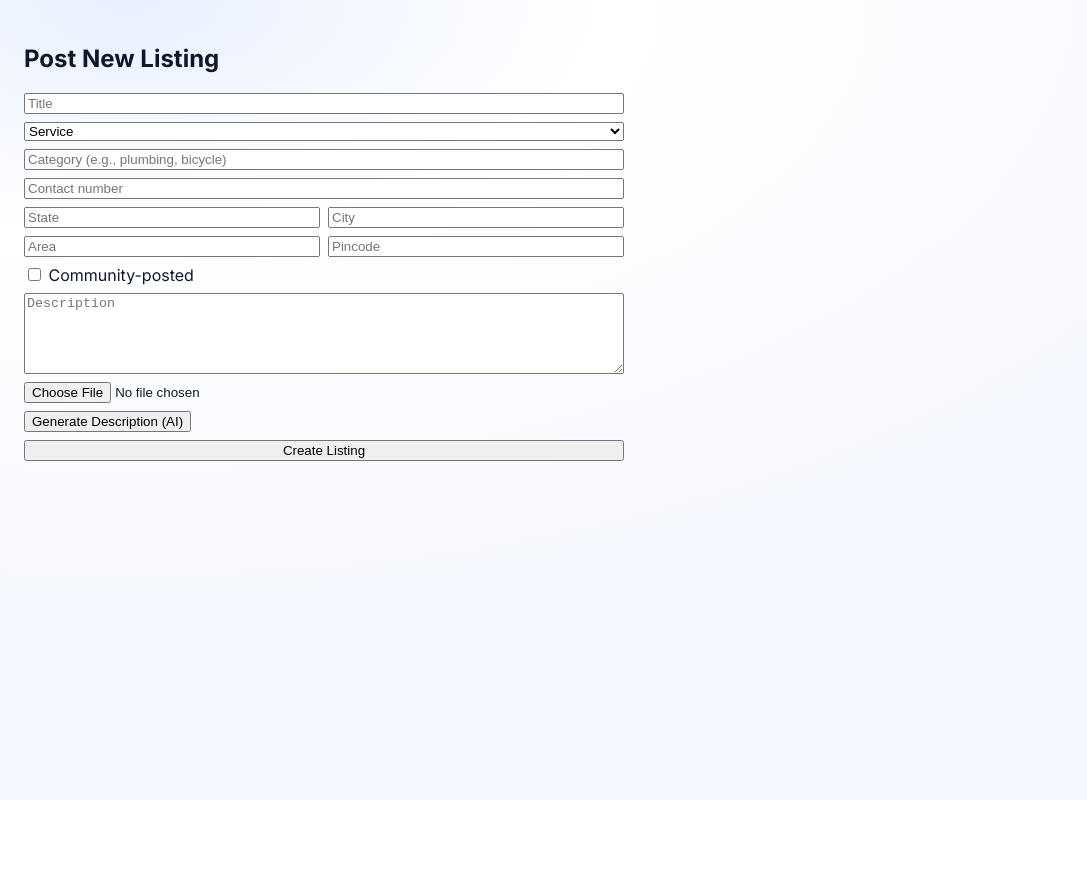
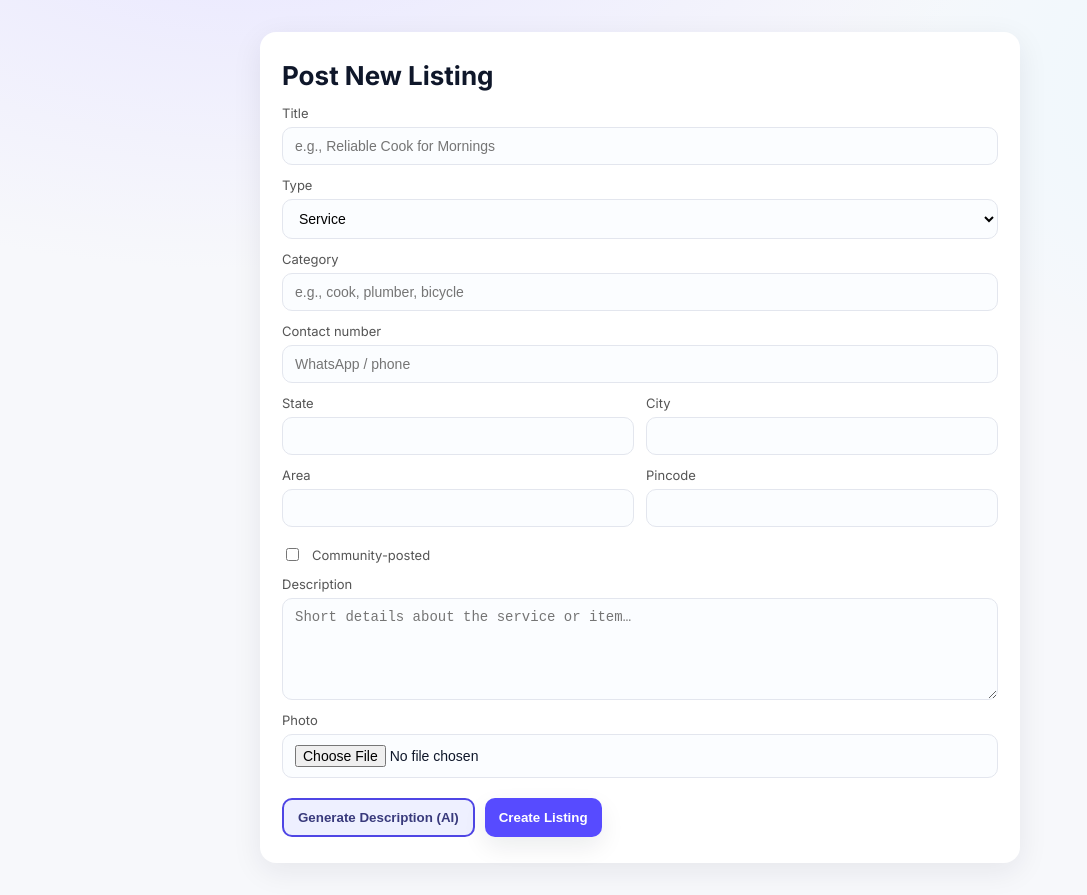
Before and after one commit to Rakesh4440/fixify-plus, a React (Vite) app in the folder frontend/: page /post in a window 1280 px wide. Shown: the whole page, without its empty margins (0-1087 px from the left). Before the commit the page ends 800 px from the top, so only its background shows below. Built offline with nearby package versions, Linux system fonts and the light colour scheme; no server answers.

Commit message:
ui(post): modern card UI, photo preview, keep AI optional

```diff
--- a/frontend/src/pages/PostListing.jsx
+++ b/frontend/src/pages/PostListing.jsx
@@ -1,43 +1,78 @@
 import { useState } from 'react';
-import { api } from '../services/api.js';
 import { generateDescription, hasAI } from '../services/ai.js';
-import Loader from '../components/Loader.jsx';
 
 export default function PostListing() {
   const [form, setForm] = useState({
-    title: '', description: '', category: '', contactNumber: '',
-    isCommunityPosted: false, type: 'service',
-    state: '', city: '', area: '', pincode: '',
+    title: '',
+    type: 'service',
+    category: '',
+    contactNumber: '',
+    state: '',
+    city: '',
+    area: '',
+    pincode: '',
+    isCommunityPosted: false,
+    description: ''
   });
   const [photo, setPhoto] = useState(null);
+  const [preview, setPreview] = useState('');
+  const [submitting, setSubmitting] = useState(false);
+  const [msg, setMsg] = useState('');
   const [loadingAI, setLoadingAI] = useState(false);
+
   const token = localStorage.getItem('token');
+  const API = import.meta.env.VITE_API_URL;
 
-  function update(k, v) { setForm((p) => ({ ...p, [k]: v })); }
+  function update(k, v) {
+    setForm((p) => ({ ...p, [k]: v }));
+  }
+
+  function onPickPhoto(e) {
+    const file = e.target.files?.[0];
+    setPhoto(file || null);
+    setPreview(file ? URL.createObjectURL(file) : '');
+  }
 
   async function onSubmit(e) {
     e.preventDefault();
+    setMsg('');
+    if (!form.title || !form.category || !form.contactNumber || !form.type) {
+      setMsg('Please fill Title, Category, Contact, and Type.');
+      return;
+    }
     try {
+      setSubmitting(true);
       const fd = new FormData();
       Object.entries(form).forEach(([k, v]) => fd.append(k, v));
       if (photo) fd.append('photo', photo);
-      const res = await fetch(`${import.meta.env.VITE_API_URL}/listings`, {
+
+      const res = await fetch(`${API}/listings`, {
         method: 'POST',
         headers: token ? { Authorization: `Bearer ${token}` } : undefined,
         body: fd
       });
-      if (!res.ok) throw new Error((await res.json()).message || 'API error');
-      const created = await res.json();
-      alert('Listing created: ' + created._id);
-    } catch (e) {
-      alert(e.message);
+      const data = await res.json();
+      if (!res.ok) throw new Error(data?.message || 'Failed to create listing');
+
+      setMsg('✅ Listing created!');
+      // reset minimal
+      setPhoto(null);
+      setPreview('');
+    } catch (err) {
+      setMsg('❌ ' + (err.message || 'Error'));
+    } finally {
+      setSubmitting(false);
     }
   }
 
   async function onGenerate() {
     setLoadingAI(true);
     try {
-      const { text } = await generateDescription({ title: form.title, category: form.category });
+      const { text } = await generateDescription({
+        title: form.title,
+        category: form.category,
+        keywords: ''
+      });
       if (text) update('description', text);
     } finally {
       setLoadingAI(false);
@@ -45,38 +80,175 @@ export default function PostListing() {
   }
 
   return (
-    <div style={{ padding: 24 }}>
-      <h2>Post New Listing</h2>
-      <form onSubmit={onSubmit} style={{ display: 'grid', gap: 8, maxWidth: 600 }}>
-        <input placeholder="Title" value={form.title} onChange={(e) => update('title', e.target.value)} />
+    <div className="wrap">
+      <div className="card">
+        <h1>Post New Listing</h1>
+
+        <form onSubmit={onSubmit} className="grid">
+          <label>
+            <span>Title</span>
+            <input
+              value={form.title}
+              onChange={(e) => update('title', e.target.value)}
+              placeholder="e.g., Reliable Cook for Mornings"
+              required
+            />
+          </label>
+
+          <label>
+            <span>Type</span>
             <select value={form.type} onChange={(e) => update('type', e.target.value)}>
               <option value="service">Service</option>
               <option value="rental">Rental</option>
             </select>
-        <input placeholder="Category (e.g., plumbing, bicycle)" value={form.category} onChange={(e) => update('category', e.target.value)} />
-        <input placeholder="Contact number" value={form.contactNumber} onChange={(e) => update('contactNumber', e.target.value)} />
-        <div style={{ display: 'grid', gridTemplateColumns: '1fr 1fr', gap: 8 }}>
-          <input placeholder="State" value={form.state} onChange={(e) => update('state', e.target.value)} />
-          <input placeholder="City" value={form.city} onChange={(e) => update('city', e.target.value)} />
-          <input placeholder="Area" value={form.area} onChange={(e) => update('area', e.target.value)} />
-          <input placeholder="Pincode" value={form.pincode} onChange={(e) => update('pincode', e.target.value)} />
-        </div>
-        <label>
-          <input type="checkbox" checked={form.isCommunityPosted} onChange={(e) => update('isCommunityPosted', e.target.checked)} />
-          {' '}Community-posted
           </label>
 
-        <textarea rows="5" placeholder="Description" value={form.description} onChange={(e) => update('description', e.target.value)} />
+          <label>
+            <span>Category</span>
+            <input
+              value={form.category}
+              onChange={(e) => update('category', e.target.value)}
+              placeholder="e.g., cook, plumber, bicycle"
+              required
+            />
+          </label>
 
-        <input type="file" accept="image/*" onChange={(e) => setPhoto(e.target.files?.[0] || null)} />
+          <label>
+            <span>Contact number</span>
+            <input
+              value={form.contactNumber}
+              onChange={(e) => update('contactNumber', e.target.value)}
+              placeholder="WhatsApp / phone"
+              required
+            />
+          </label>
 
-        <div style={{ display: 'flex', gap: 8, alignItems: 'center' }}>
-          {hasAI && <button type="button" onClick={onGenerate}>Generate Description (AI)</button>}
-          {loadingAI && <Loader />}
+          <div className="row2">
+            <label>
+              <span>State</span>
+              <input value={form.state} onChange={(e) => update('state', e.target.value)} />
+            </label>
+            <label>
+              <span>City</span>
+              <input value={form.city} onChange={(e) => update('city', e.target.value)} />
+            </label>
           </div>
 
-        <button type="submit">Create Listing</button>
+          <div className="row2">
+            <label>
+              <span>Area</span>
+              <input value={form.area} onChange={(e) => update('area', e.target.value)} />
+            </label>
+            <label>
+              <span>Pincode</span>
+              <input value={form.pincode} onChange={(e) => update('pincode', e.target.value)} />
+            </label>
+          </div>
+
+          <label className="check">
+            <input
+              type="checkbox"
+              checked={form.isCommunityPosted}
+              onChange={(e) => update('isCommunityPosted', e.target.checked)}
+            />
+            <span>Community-posted</span>
+          </label>
+
+          <label>
+            <span>Description</span>
+            <textarea
+              rows="5"
+              value={form.description}
+              onChange={(e) => update('description', e.target.value)}
+              placeholder="Short details about the service or item…"
+            />
+          </label>
+
+          <label>
+            <span>Photo</span>
+            <input type="file" accept="image/*" onChange={onPickPhoto} />
+            {preview && (
+              <img className="preview" src={preview} alt="preview" />
+            )}
+          </label>
+
+          <div className="actions">
+            {hasAI && (
+              <button type="button" className="btn ghost" onClick={onGenerate} disabled={loadingAI}>
+                {loadingAI ? 'Generating…' : 'Generate Description (AI)'}
+              </button>
+            )}
+            <button type="submit" className="btn" disabled={submitting}>
+              {submitting ? 'Creating…' : 'Create Listing'}
+            </button>
+          </div>
+
+          {msg && <div className="note">{msg}</div>}
         </form>
+      </div>
+
+      <style>{`
+        .wrap {
+          min-height: 100vh;
+          background: radial-gradient(1200px 600px at 20% -10%, #e9e7ff 0%, transparent 60%),
+                      radial-gradient(1200px 600px at 120% 10%, #e7f8ff 0%, transparent 60%),
+                      #f7f8fb;
+          padding: 32px 16px;
+        }
+        .card {
+          max-width: 760px;
+          margin: 0 auto;
+          background: #fff;
+          border-radius: 16px;
+          box-shadow: 0 8px 30px rgba(20,20,50,0.08);
+          padding: 22px 22px 26px;
+        }
+        h1 {
+          margin: 6px 0 14px;
+          font-size: 26px;
+        }
+        .grid {
+          display: grid;
+          gap: 12px;
+        }
+        label { display: grid; gap: 6px; }
+        label > span { font-size: 13px; color: #555; }
+        input, select, textarea {
+          padding: 10px 12px;
+          border: 1px solid #e3e6ee;
+          background: #fbfdff;
+          border-radius: 10px;
+          outline: none;
+          font-size: 14px;
+        }
+        input:focus, select:focus, textarea:focus {
+          border-color: #6b5cff;
+          box-shadow: 0 0 0 3px rgba(107,92,255,0.15);
+          background: #fff;
+        }
+        .row2 { display: grid; grid-template-columns: 1fr 1fr; gap: 12px; }
+        .check { display: flex; align-items: center; gap: 10px; margin-top: 6px; }
+        .preview {
+          margin-top: 8px;
+          width: 220px; max-width: 100%;
+          border-radius: 12px; border: 1px solid #e3e6ee;
+        }
+        .actions { display: flex; gap: 10px; margin-top: 8px; }
+        .btn {
+          background: #574bff; color: #fff; border: none;
+          padding: 10px 14px; border-radius: 10px; cursor: pointer;
+          font-weight: 600;
+        }
+        .btn.ghost { background: #eef0ff; color: #393a7c; }
+        .btn:disabled { opacity: 0.6; cursor: not-allowed; }
+        .note {
+          margin-top: 10px; padding: 10px 12px; border-radius: 10px;
+          background: #f5f7ff; color: #233; border: 1px solid #e3e6ee;
+        }
+        @media (max-width: 640px) {
+          .row2 { grid-template-columns: 1fr; }
+        }
+      `}</style>
     </div>
   );
 }
```
Lines whose indentation alone changed are shown as unchanged.
